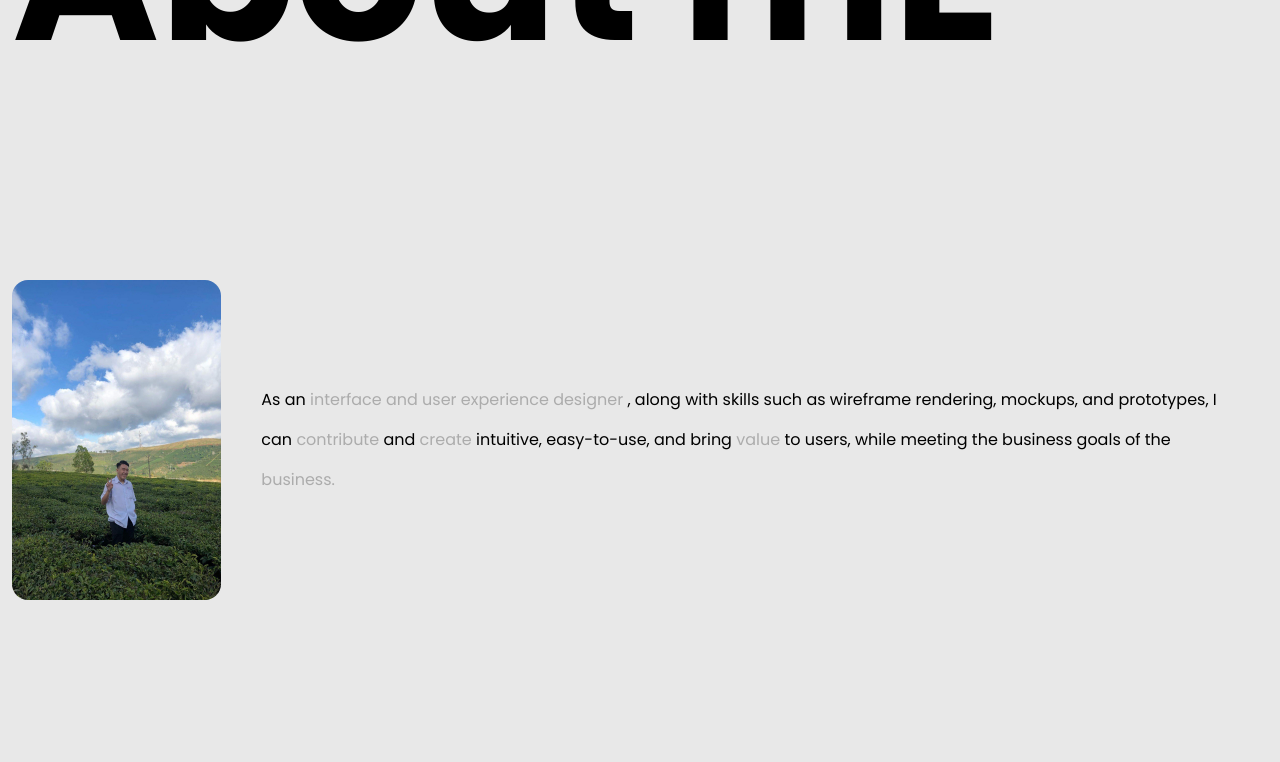
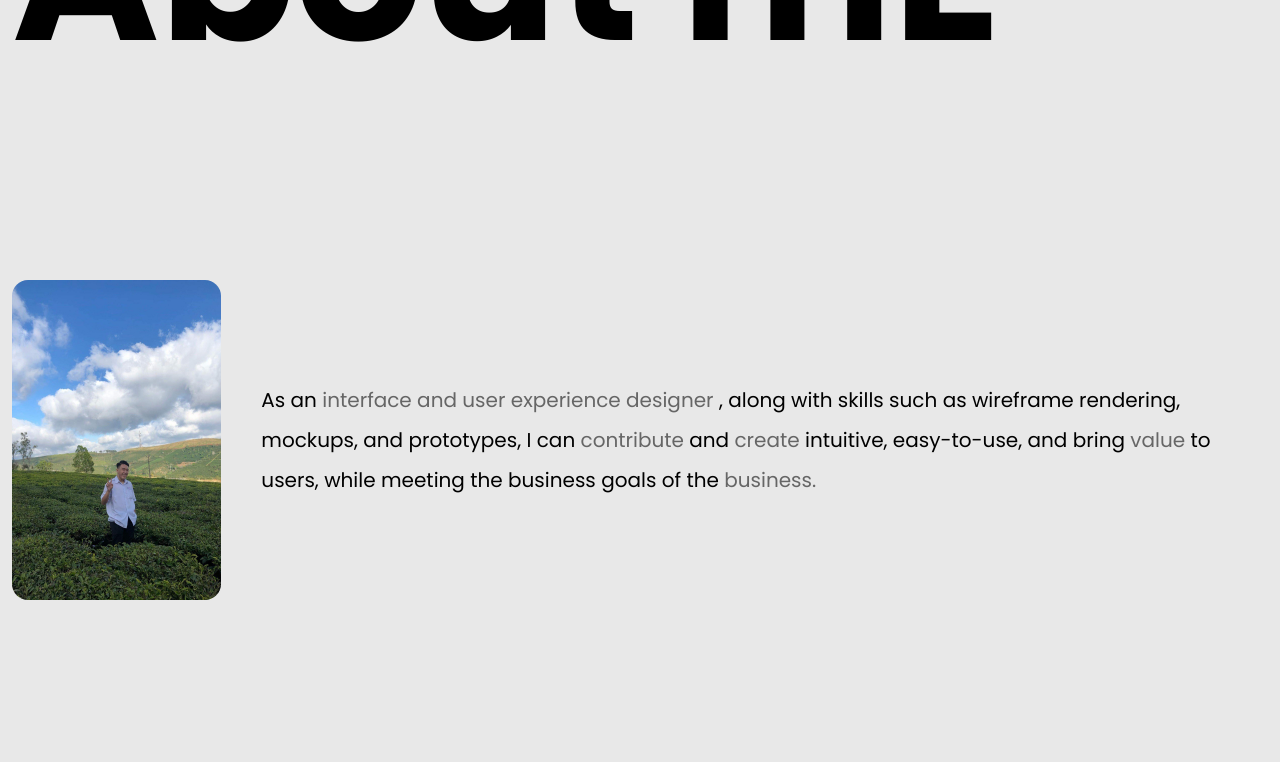
Before and after one commit to Huyhoang23231/New-Portfolio, a React (Vite) app: page /AboutMe in a window 1280 px wide. Shown: the part 618-1380 px from the top of the page. Built offline with nearby package versions, Linux system fonts and the light colour scheme.

Commit message:
Fix Bugs

```diff
--- a/src/page/About.jsx
+++ b/src/page/About.jsx
@@ -32,20 +32,20 @@ export const About = () => {
             className="w-[500px] h-[550px] md:w-[300px] md:h-[340px] lg:w-[300px] lg:h-[340px] xl:w-[280px] xl:h-[320px]  rounded-2xl object-cover"
           ></img>
         </div>
-        <div className="flex justify-center items-center mx-2 sm:mx-10 md:mx-10 lg:mx-10 xl:mx-10">
-          <p className="leading-10">
+        <div className="flex justify-center items-center mx-2 my-10 sm:mx-10 md:mx-10 lg:mx-10">
+          <p className="leading-10 text-xl">
             As an{" "}
-            <span className="text-[#ACACAC]">
+            <span className="text-[#666666]">
               interface and user experience designer
             </span>{" "}
             , along with skills such as wireframe rendering, mockups, and
             prototypes, I can{" "}
-            <span className="text-[#ACACAC]"> contribute</span> and
-            <span className="text-[#ACACAC]"> create </span> intuitive,
+            <span className="text-[#666666]"> contribute</span> and
+            <span className="text-[#666666]"> create </span> intuitive,
             easy-to-use, and bring{" "}
-            <span className="text-[#ACACAC]"> value </span> to users, while
+            <span className="text-[#666666]"> value </span> to users, while
             meeting the business goals of the{" "}
-            <span className="text-[#ACACAC]"> business. </span>
+            <span className="text-[#666666]"> business. </span>
           </p>
         </div>
       </div>
```
Also changed, not shown: 1 other file (tests, documents, lock files or other folders).
